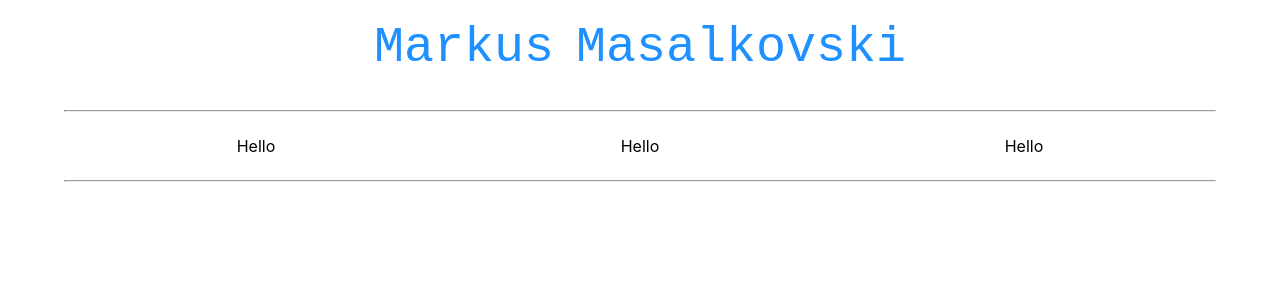
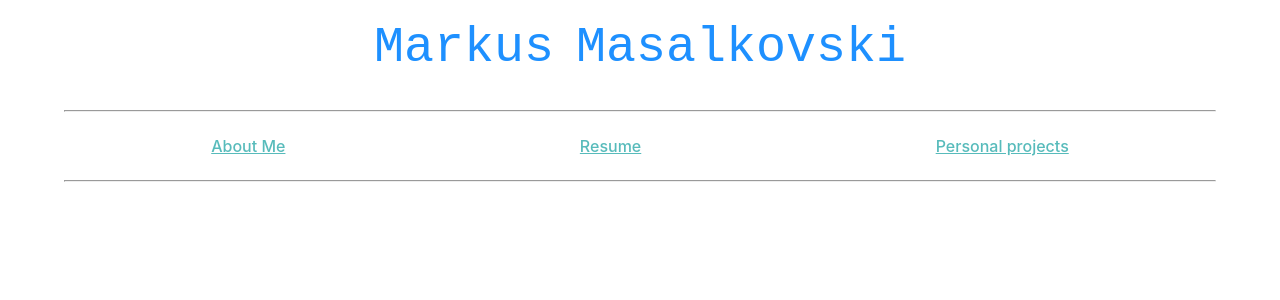
Before and after one commit to Marmas99/projcet-cruise, a React (Create React App) app: page / in a window 1280 px wide. Shown: the top 300 px of the page. Built offline with nearby package versions, Linux system fonts and the light colour scheme.

Commit message:
removed prop values

```diff
--- a/src/comonents/main_header_bar/MainHeaderBar.css
+++ b/src/comonents/main_header_bar/MainHeaderBar.css
@@ -4,3 +4,9 @@
     margin-right: 5%;
     justify-content: space-around;
 }
+
+p {
+    font-weight: 500;
+    color: #28a8a8c7;
+    text-decoration: underline;
+}
--- a/src/comonents/main_header_bar/MainHeaderBar.js
+++ b/src/comonents/main_header_bar/MainHeaderBar.js
@@ -1,9 +1,9 @@
 function MainHeaderBar() {
     return (
         <div id="main_header_bar">
-            <p>Hello</p>
-            <p>Hello</p>
-            <p>Hello</p>
+            <p className="ping">About Me</p>
+            <p>Resume</p>
+            <p>Personal projects</p>
         </div>
     );
 }
```
